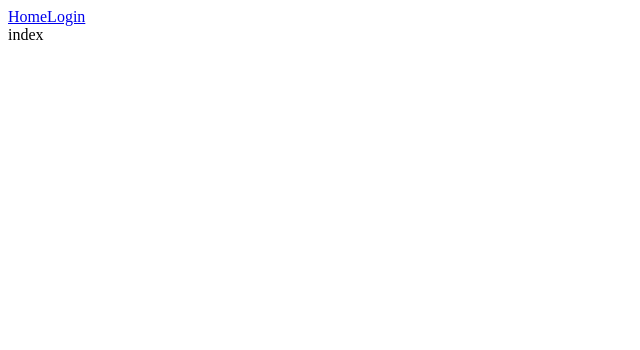
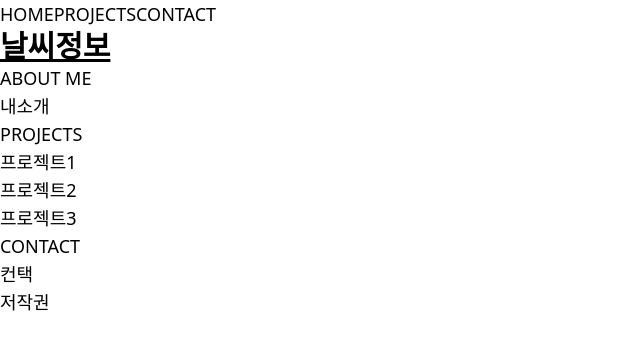
Before and after one commit to rsh8040/vue_portfolio, a Nuxt app: page / in a window 1280 px wide. Shown: the top 350 px of the page, without its empty margins (0-640 px from the left). Built offline with nearby package versions, Linux system fonts and the light colour scheme.

Commit message:
tailwind 기본설정

```diff
--- /dev/null
+++ b/assets/css/main.css
@@ -0,0 +1,3 @@
+@tailwind base;
+@tailwind components;
+@tailwind utilities;
--- a/components/NavigationBar/index.vue
+++ /dev/null
@@ -1,6 +0,0 @@
-<template>
-    <nav>
-      <NuxtLink to="/">Home</NuxtLink>
-      <NuxtLink to="/login">Login</NuxtLink>
-    </nav>
-  </template>
--- a/layouts/default.vue
+++ /dev/null
@@ -1,7 +0,0 @@
-<template>
-    <div>
-      <NavigationBar />
-
-      <slot />
-    </div>
-  </template>
--- a/nuxt.config.ts
+++ b/nuxt.config.ts
@@ -1,4 +1,13 @@
 // https://nuxt.com/docs/api/configuration/nuxt-config
 export default defineNuxtConfig({
-
+    typescript: {
+        shim: false
+    },
+    css: ['~/assets/css/main.css'],
+    postcss: {
+        plugins: {
+            tailwindcss: {},
+            autoprefixer: {},
+        }
+    }
 })
--- a/package.json
+++ b/package.json
@@ -8,6 +8,9 @@
     "postinstall": "nuxt prepare"
   },
   "devDependencies": {
-    "nuxt": "^3.2.3"
+    "autoprefixer": "^10.4.14",
+    "nuxt": "^3.2.3",
+    "postcss": "^8.4.21",
+    "tailwindcss": "^3.2.7"
   }
 }
--- a/pages/index.vue
+++ b/pages/index.vue
@@ -1,6 +1,25 @@
 <template>
-    <div>
-
-      <div>index</div>
-    </div>
-  </template>
+    <nav>
+        <a>HOME</a>
+        <a href="/project">PROJECTS</a>
+        <a>CONTACT</a>
+    </nav>
+    <aside class="text-3xl font-bold underline">날씨정보</aside>
+    <main>
+        <section>
+            <h2>ABOUT ME</h2>
+            <article>내소개</article>
+        </section>
+        <section>
+            <h2>PROJECTS</h2>
+            <article>프로젝트1</article>
+            <article>프로젝트2</article>
+            <article>프로젝트3</article>
+        </section>
+        <section>
+            <h2>CONTACT</h2>
+            <article>컨택</article>
+        </section>
+    </main>
+    <footer>저작권</footer>
+</template>
--- a/pages/login/index.vue
+++ /dev/null
@@ -1,6 +0,0 @@
-<template>
-    <div>
-
-      <div>login</div>
-    </div>
-  </template>
--- /dev/null
+++ b/pages/project.vue
@@ -0,0 +1,3 @@
+<template>
+    프로젝트들
+</template>
--- /dev/null
+++ b/tailwind.config.js
@@ -0,0 +1,15 @@
+/** @type {import('tailwindcss').Config} */
+module.exports = {
+  content: [
+    "./components/**/*.{js,vue,ts}",
+    "./layouts/**/*.vue",
+    "./pages/**/*.vue",
+    "./plugins/**/*.{js,ts}",
+    "./nuxt.config.{js,ts}",
+    "./app.vue",
+  ],
+  theme: {
+    extend: {},
+  },
+  plugins: [],
+}
```
Also changed, not shown: 1 other file (tests, documents, lock files or other folders).
